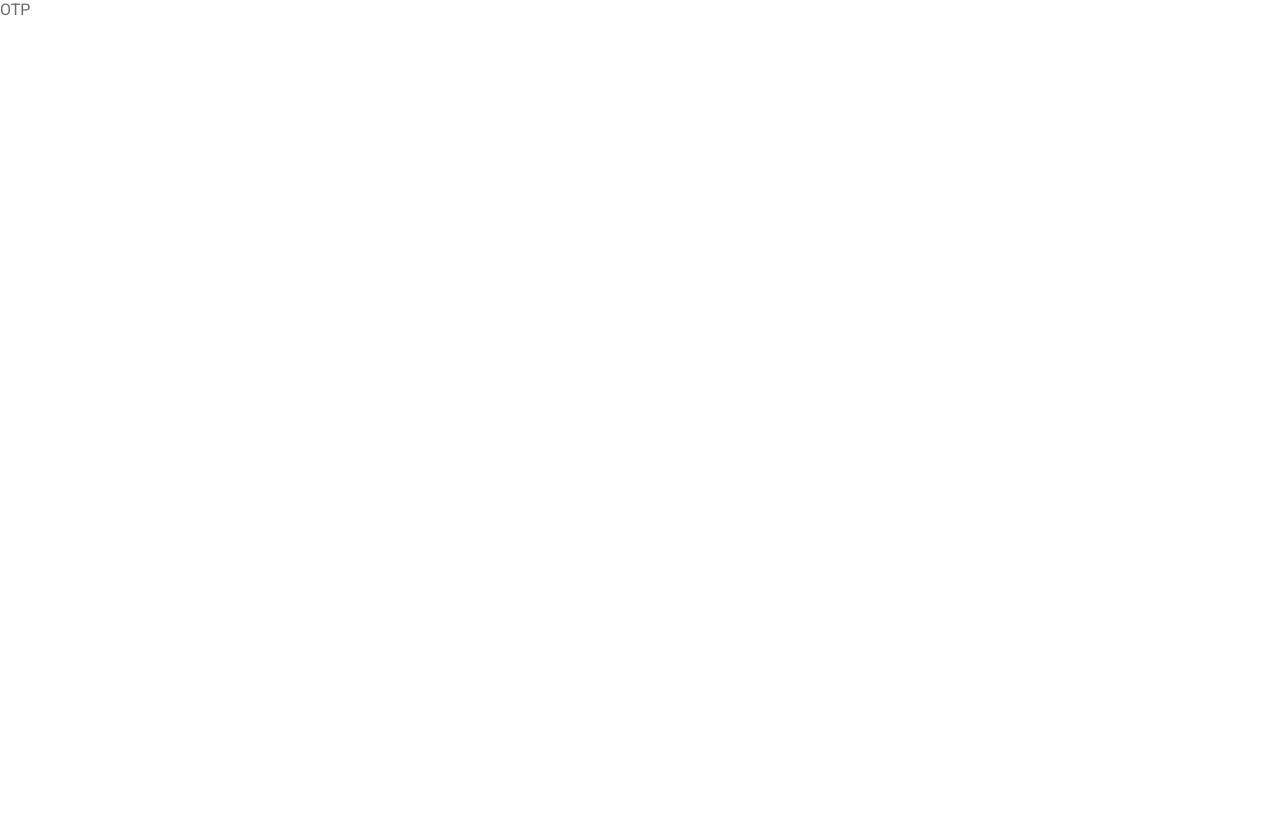
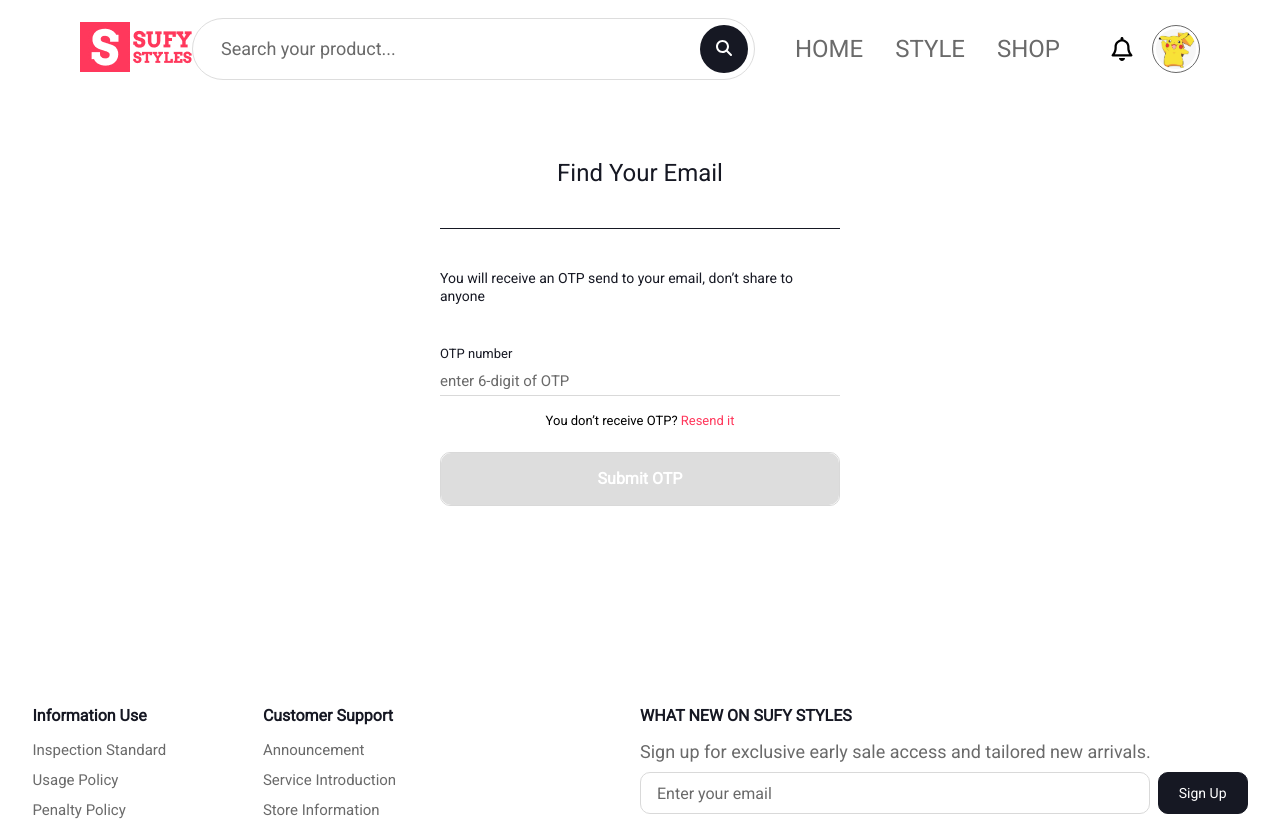
Before and after one commit to dangngo18/SDN301_TeamProject, a React (Vite) app: page /OTP in a window 1280 px wide. Shown: the top 821 px of the page. Before the commit the page ends 800 px from the top, so only its background shows below. Built offline with nearby package versions, Linux system fonts and the light colour scheme.

Commit message:
Add OTP page

```diff
--- a/src/assets/styles/ForgotPassStyle.scss
+++ b/src/assets/styles/ForgotPassStyle.scss
@@ -154,3 +154,22 @@
         /* 137.5% */
     }
 }
+
+.ForgotGroup_ResendOTP {
+    color: #000;
+    font-family: 'Roboto';
+    font-size: 13px;
+    font-style: normal;
+    font-weight: 300;
+    line-height: 22px;
+
+    /* 169.231% */
+    span {
+        color: var(--Main-color, #FF385C);
+        font-family: Roboto;
+        font-size: 13px;
+        font-style: normal;
+        font-weight: 500;
+        line-height: 22px;
+    }
+}
--- a/src/pages/ForgotPass/OTP.jsx
+++ b/src/pages/ForgotPass/OTP.jsx
@@ -1,7 +1,60 @@
 import React from 'react'
-
+import { HeaderAfterLogin } from '../../components/Header'
+import Footer from '../../components/Footer'
+import { checkOTP } from '../../ultils/validation'
+import { useNavigate } from 'react-router-dom'
 export default function OTP() {
+  const [otp, setOtp] = React.useState('123456') //set OTP here
+  const [inputotp, setInputOtp] = React.useState('')
+  const [error, setError] = React.useState('')
+  const navigate = useNavigate()
+  const handleSubmit = (e) => {
+    const result = checkOTP(inputotp)
+    let check = true
+    if(result){
+      check = false
+      setError(result)
+    }else if(inputotp !== otp){
+      check = false
+      setError('OTP is not correct')
+    }
+    if(check){
+      navigate('/Style')
+    }else{
+      e.preventDefault()
+    }
+  }
+  console.log(inputotp)
   return (
-    <div>OTP</div>
+    <div>
+      <HeaderAfterLogin />
+      <div className='ForgotGroup_Container'>
+        <div className='ForgotGroup_FormContainer'>
+          <div className='ForgotGroup_Form'>
+            <div className='ForgotGroup_FormTitle'>Find Your Email</div>
+            <div className='ForgotGroup_FormDesciption'>
+              <div className='ForgotGroup_FormDesciption_Text'>
+                You will receive an OTP send to your email,
+                don’t share to anyone
+              </div>
+            </div>
+            <div className='ForgotGroup_FormInput'>
+              <div className='ForgotGroup_FormInputTitle'>OTP number</div>
+              <div className='ForgotGroup_FormInputBox'>
+                <input type='text' placeholder='enter 6-digit of OTP' value={inputotp} onChange={e => (setInputOtp(e.target.value))} />
+              </div>
+              {error && <p style={{ color: 'red' }}>{error}</p>}
+            </div>
+            <div className='ForgotGroup_ResendOTP'>
+              You don’t receive OTP? <span>Resend it</span>
+            </div>
+          </div>
+          <div className='ForgotGroup_FormBtn'>
+            <button onClick={handleSubmit} type='submit' className={inputotp ? 'ForgotGroup_FormBtn_Active' : 'ForgotGroup_FormBtn_Disable'} >Submit OTP</button>
+          </div>
+        </div>
+      </div>
+      <Footer />
+    </div>
   )
 }
--- a/src/ultils/validation.jsx
+++ b/src/ultils/validation.jsx
@@ -21,3 +21,13 @@ export const validateEmail = (email) => {
     return "Email is not valid";
   }
 }
+
+export const checkOTP = (otp) => {
+  const re = /^\d{6}$/;
+  if (!otp) {
+    return "OTP is required";
+  }
+  if (!re.test(otp)) {
+    return "OTP is not valid. It should be a 6-digit number";
+  }
+}
```
